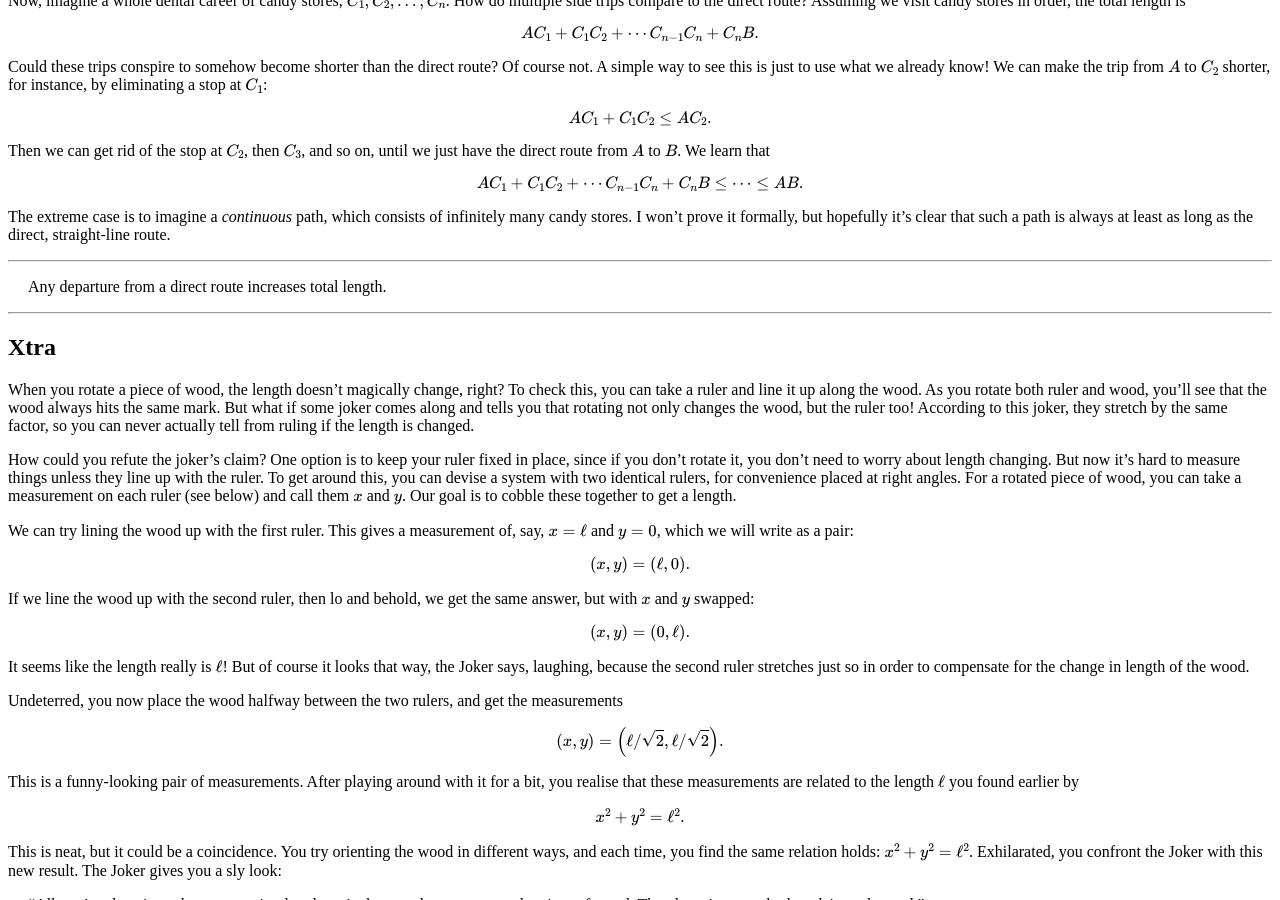
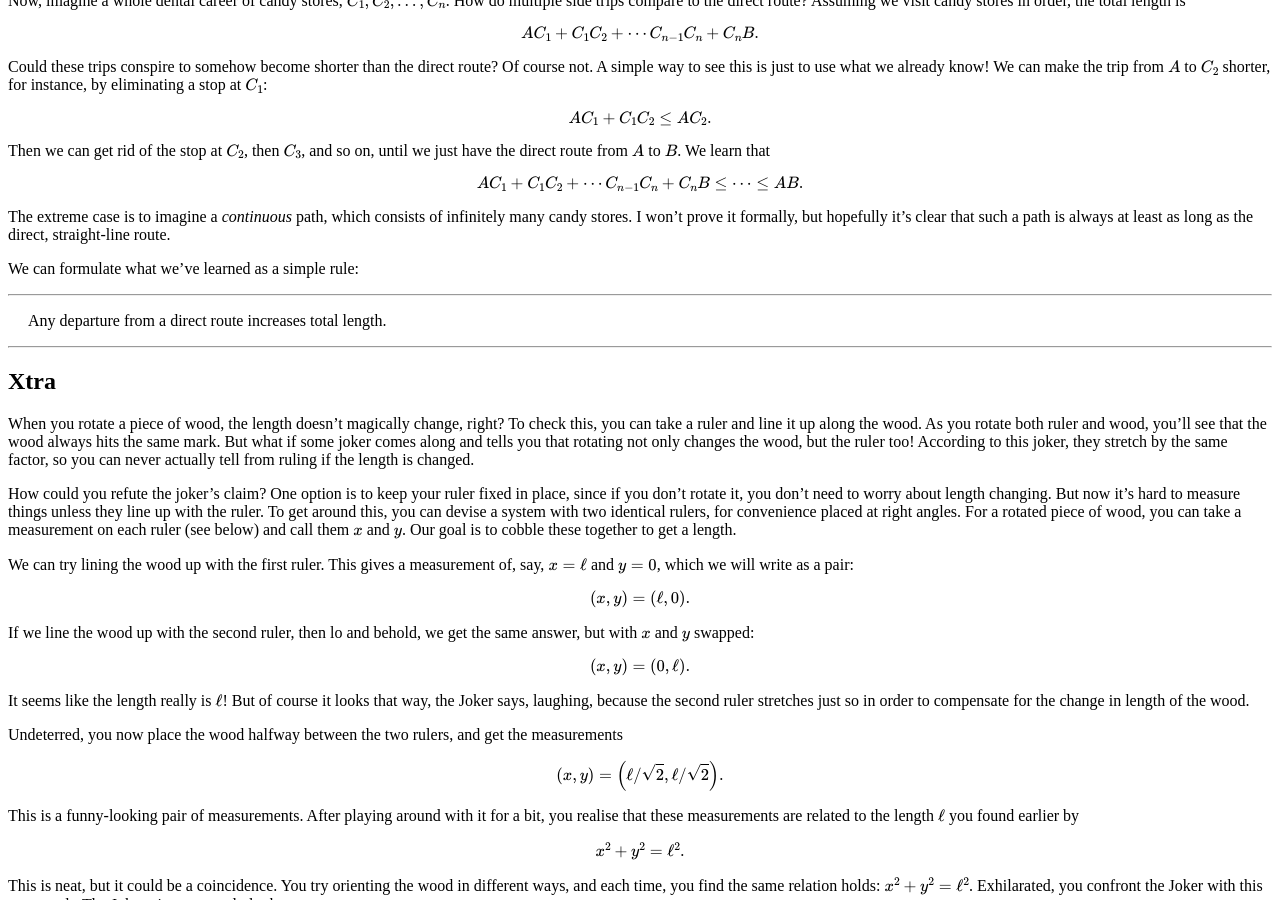
Before and after one commit to hapax/hapax.github.io, a Jekyll site: the page built from assets/maximal.md, in a window 1280 px wide and 900 px high, scrolled down 1661 px. Built offline with Jekyll 4.4.1, drawn with Linux system fonts in a browser that asks for light colours; our own code applies the rules of GitHub Pages for plain Markdown files; formulas are drawn with MathJax 3; a script that is not in the unit is left out.

Commit message:
Update maximal.md

```diff
--- a/assets/maximal.md
+++ b/assets/maximal.md
@@ -157,6 +157,8 @@ infinitely many candy stores.
 I won't prove it formally, but hopefully it's clear that such a path
 is always at least as long as the direct, straight-line route.
 
+We can formulate what we've learned as a simple rule:
+
 ---
 
 <span style="padding-left: 20px; display:block">
```
